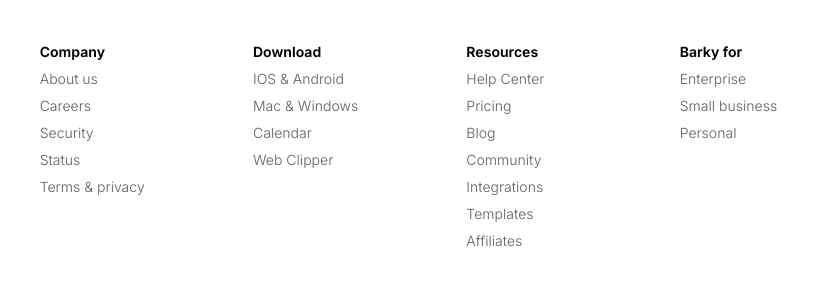
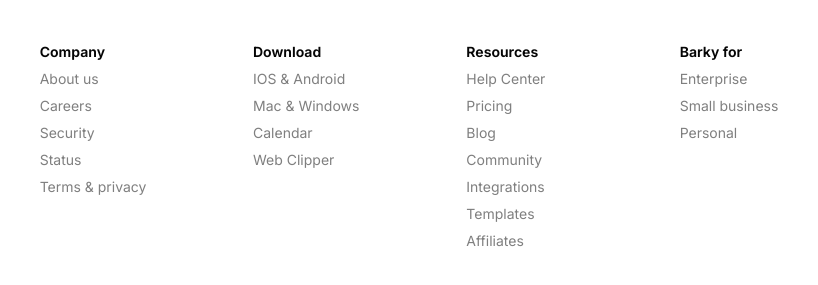
Before and after one commit to RobinRees/Barkey-Projekt1, a plain HTML site: page index.html in a window 1280 px wide. Shown: the part 6108-6393 px from the top of the page, 387-1205 px from the left. Drawn offline with Linux system fonts and the light colour scheme.

Commit message:
DoneDone

```diff
--- a/styles.css
+++ b/styles.css
@@ -382,8 +382,8 @@ footer h3 {
 
 .footer-Link {
   font-size: 14px;
-  font-weight: 320;
-  color: #666666;
+  font-weight: 400;
+  color:  #7f7f7f;
   text-decoration: none;
 }
 
```
Also changed, not shown: Readme.txt (added).
